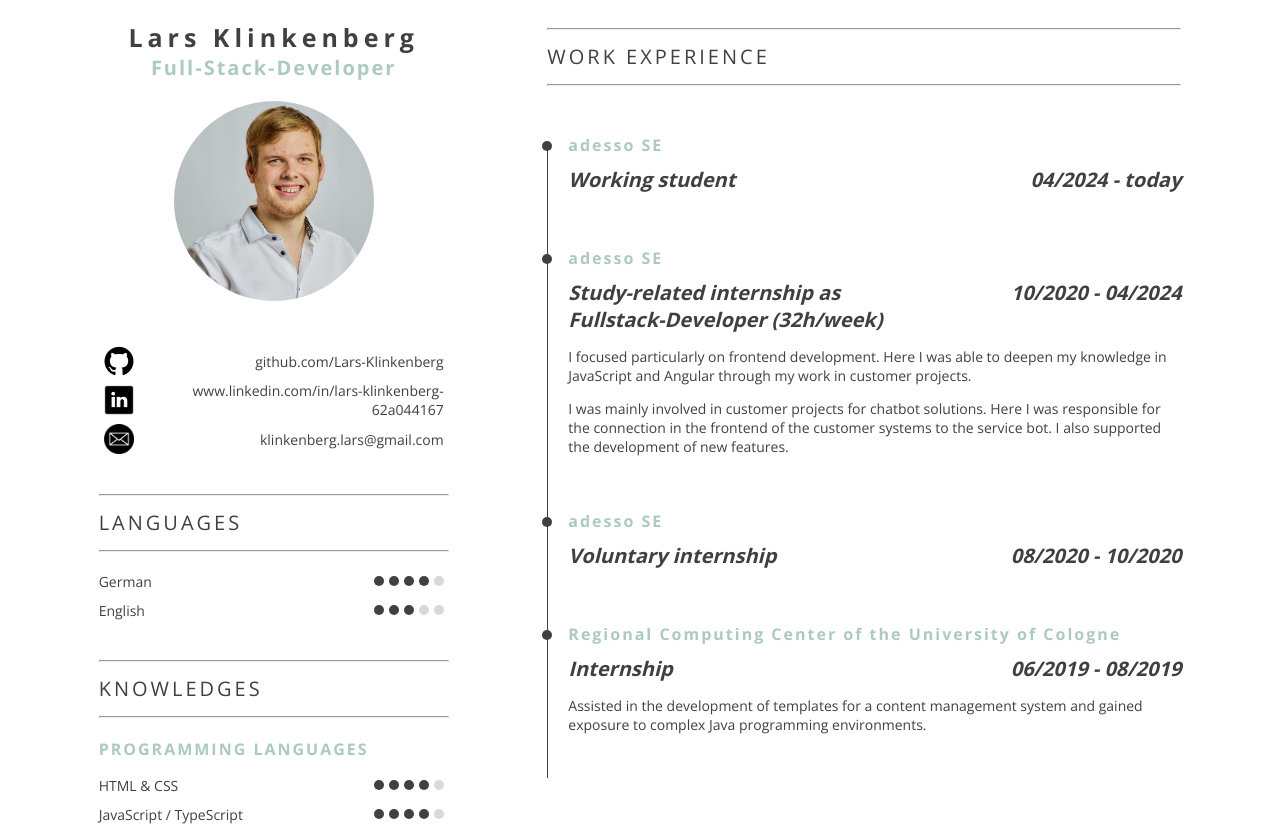
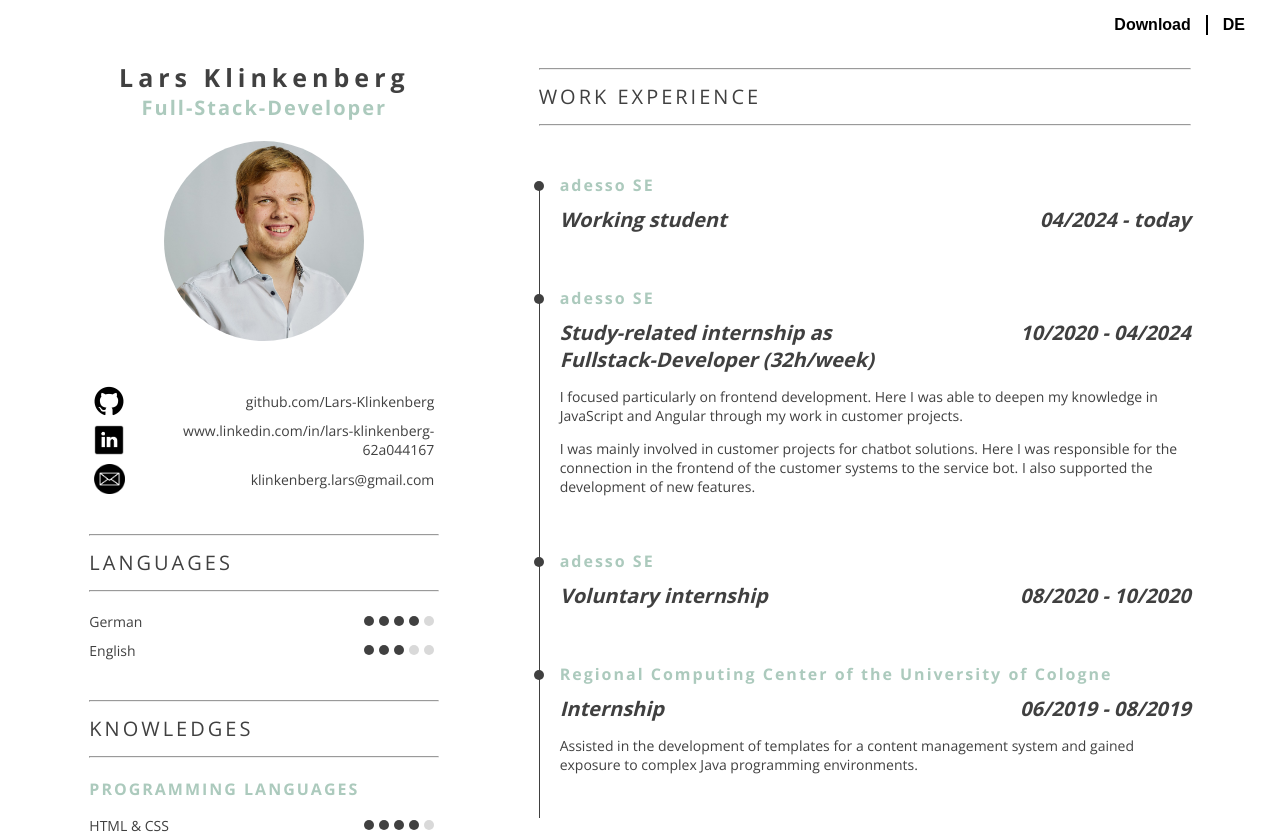
Before and after one commit to Lars-Klinkenberg/resume, an Angular app: page / in a window 1280 px wide. Shown: the top 834 px of the page. Built offline with nearby package versions, Linux system fonts and the light colour scheme.

Commit message:
added topnav

```diff
--- a/src/app/app.component.html
+++ b/src/app/app.component.html
@@ -1,3 +1,8 @@
+<div class="topnav">
+  <button id="download" class="topnav-btn">Download</button>
+  <div class="vertical-spacer"></div>
+  <button id="language" class="topnav-btn">DE</button>
+</div>
 <div class="resumePage">
   <div class="resumeSide">
     <!-- --- Personal Data --- -->
--- a/src/app/app.component.scss
+++ b/src/app/app.component.scss
@@ -1,12 +1,39 @@
 @use "_variables"as *;
+
+.topnav {
+    background-color: $resume-background-color;
+    width: 100%;
+    height: 50px;
+    padding: 0 30px;
+    position: fixed;
+    top: 0;
+    display: flex;
+    justify-content: flex-end;
+    z-index: 100;
+
+
+    .vertical-spacer{
+        height: 40%;
+        margin: auto 10px;
+        border-right: 2px solid black;
+    }
+
+    .topnav-btn {
+        border: 0;
+        background: none;
+        padding: 5px;
+        font-size: 16px;
+        font-weight: bolder;
+        cursor: pointer;
+    }
+}
 
 .resumePage {
     display: flex;
     flex-direction: row;
     flex-wrap: wrap;
     justify-content: space-evenly;
-    margin: 10px;
-
+    margin-top: 50px;
     .resumeSide {
         max-width: min(100%, 350px);
         margin: 10px;
```
